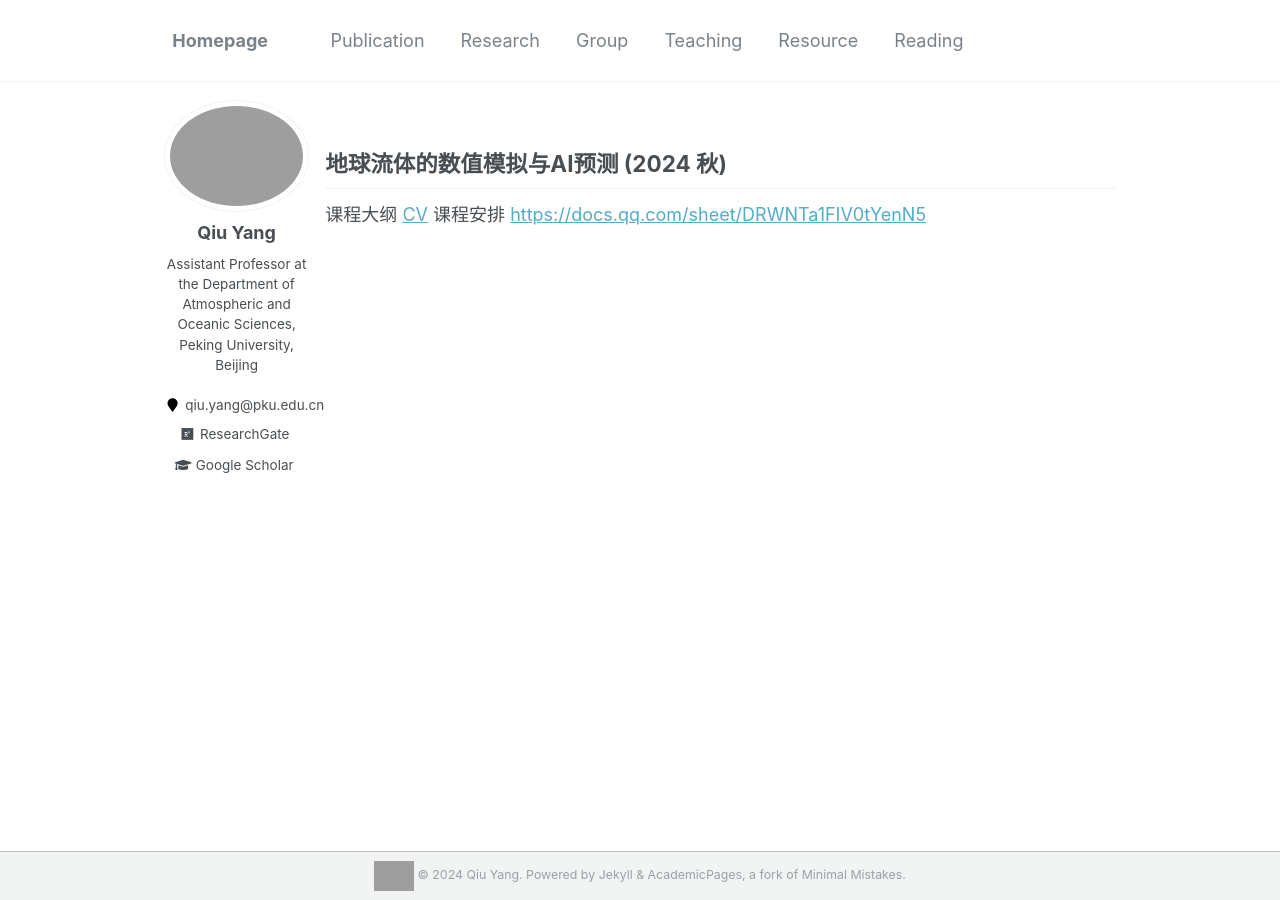
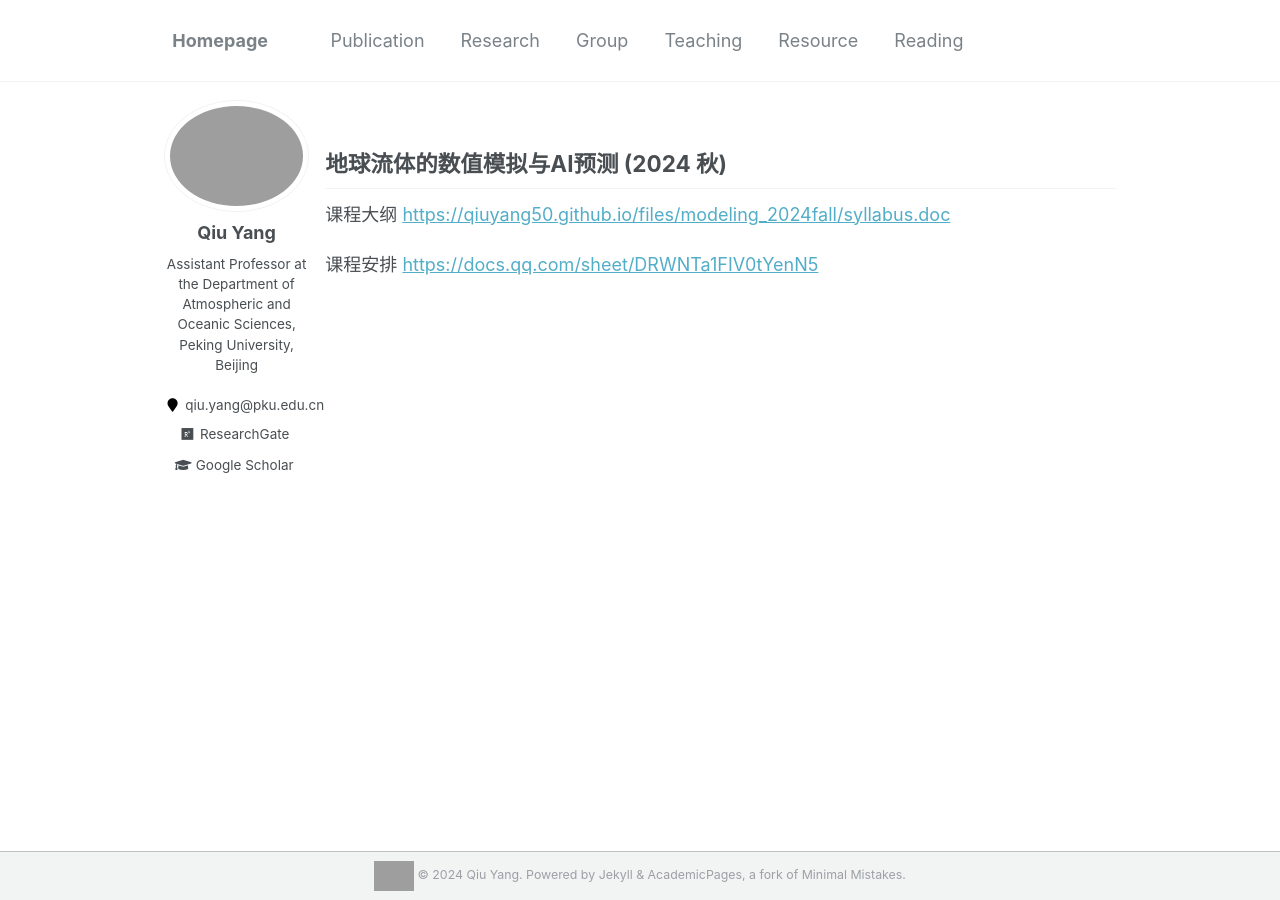
Before and after one commit to qiuyang50/qiuyang50.github.io, a Jekyll site: the page built from _pages/modeling_2024fall.md, in a window 1280 px wide. Built offline with Jekyll 4.4.1, drawn with Linux system fonts in a browser that asks for light colours; grey boxes are pictures that could not be loaded.

Commit message:
Update modeling_2024fall.md

```diff
--- a/_pages/modeling_2024fall.md
+++ b/_pages/modeling_2024fall.md
@@ -6,5 +6,6 @@ filename: modeling_2024fall.md
 
 **地球流体的数值模拟与AI预测 (2024 秋)**
 ---
-课程大纲 <a href="https://qiuyang50.github.io/files/modeling_2024fall/syllabus.doc">CV</a>
+课程大纲 <a href="https://qiuyang50.github.io/files/modeling_2024fall/syllabus.doc">https://qiuyang50.github.io/files/modeling_2024fall/syllabus.doc</a>
+
 课程安排 [https://docs.qq.com/sheet/DRWNTa1FIV0tYenN5](https://docs.qq.com/sheet/DRWNTa1FIV0tYenN5)
```
